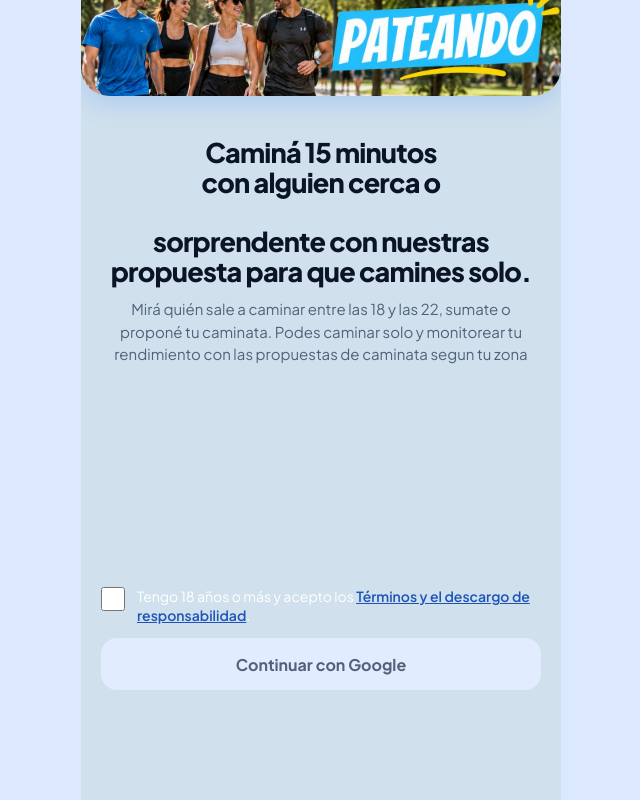
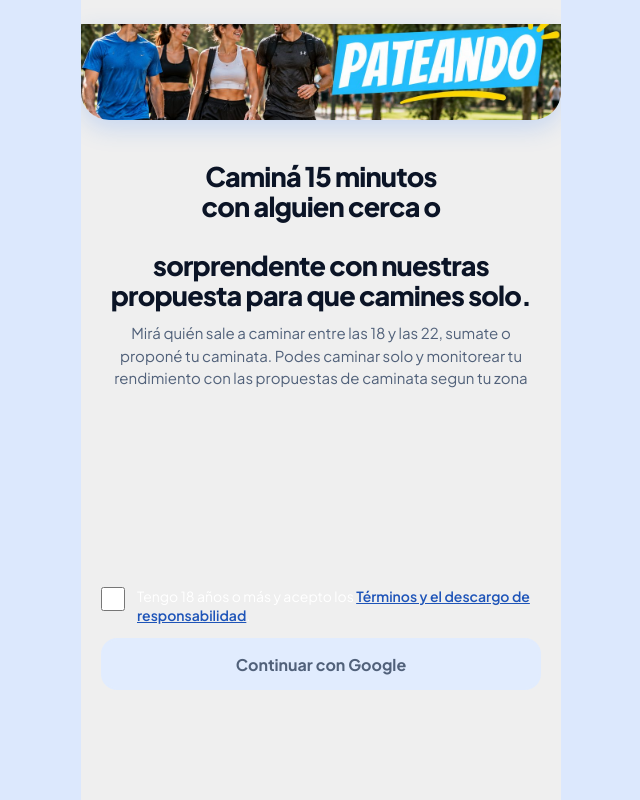
Before and after one commit to DanielGalanRomano/paseando, a plain HTML site: page index.html in a window 1280 px wide. Shown: the whole page, without its empty margins (319-959 px from the left). Drawn offline with nearby package versions, Linux system fonts and the light colour scheme.

Commit message:
Update index.html

```diff
--- a/index.html
+++ b/index.html
@@ -20,7 +20,7 @@ html,body{margin:0;height:100%;background:#DCE8FD;font-family:'Plus Jakarta Sans
 #app{position:relative;max-width:480px;height:100%;margin:0 auto;background:var(--bg);overflow:hidden}
 #hdr{position:absolute;top:0;left:0;right:0;height:0;z-index:6}
 #menuBtn{position:absolute;right:12px;top:calc(env(safe-area-inset-top,0px) + 10px);width:46px;height:46px;border:0;border-radius:23px;background:rgba(11,20,38,.4);display:none;align-items:center;justify-content:center;cursor:pointer;padding:0;z-index:8}
-.screen{background: #d0e1ed; position:absolute;inset:0;overflow-y:auto;padding:calc(env(safe-area-inset-top) + 24px) 20px calc(env(safe-area-inset-bottom) + 110px)}
+.screen{background: #efefef; position:absolute;inset:0;overflow-y:auto;padding:calc(env(safe-area-inset-top) + 24px) 20px calc(env(safe-area-inset-bottom) + 110px)}
 h1{margin:0;font-size:30px;font-weight:800;line-height:1.1;letter-spacing:-.03em} h2{margin:0 0 10px;font-size:18px;font-weight:700;letter-spacing:-.02em}
 p{margin:0;line-height:1.5} a{color:var(--c2);font-weight:600} .mut{color:var(--mut);font-size:13px}
 .col{display:flex;flex-direction:column;gap:22px} .g12{display:flex;flex-direction:column;gap:12px} .row{display:flex;align-items:center;gap:12px}
@@ -143,7 +143,7 @@ input:focus-visible,select:focus-visible,button:focus-visible{outline:3px solid
 
 /* ---- Compacto ---- */
 .col{gap:12px}
-.screen{padding-top:calc(env(safe-area-inset-top) + 0px)}
+.screen{padding-top:calc(env(safe-area-inset-top) + 24px)}
 .ban img{max-height:96px;object-fit:cover}
 h1{font-size:20px}
 .rise.row .av{width:34px;height:34px;border-radius:17px}
```
